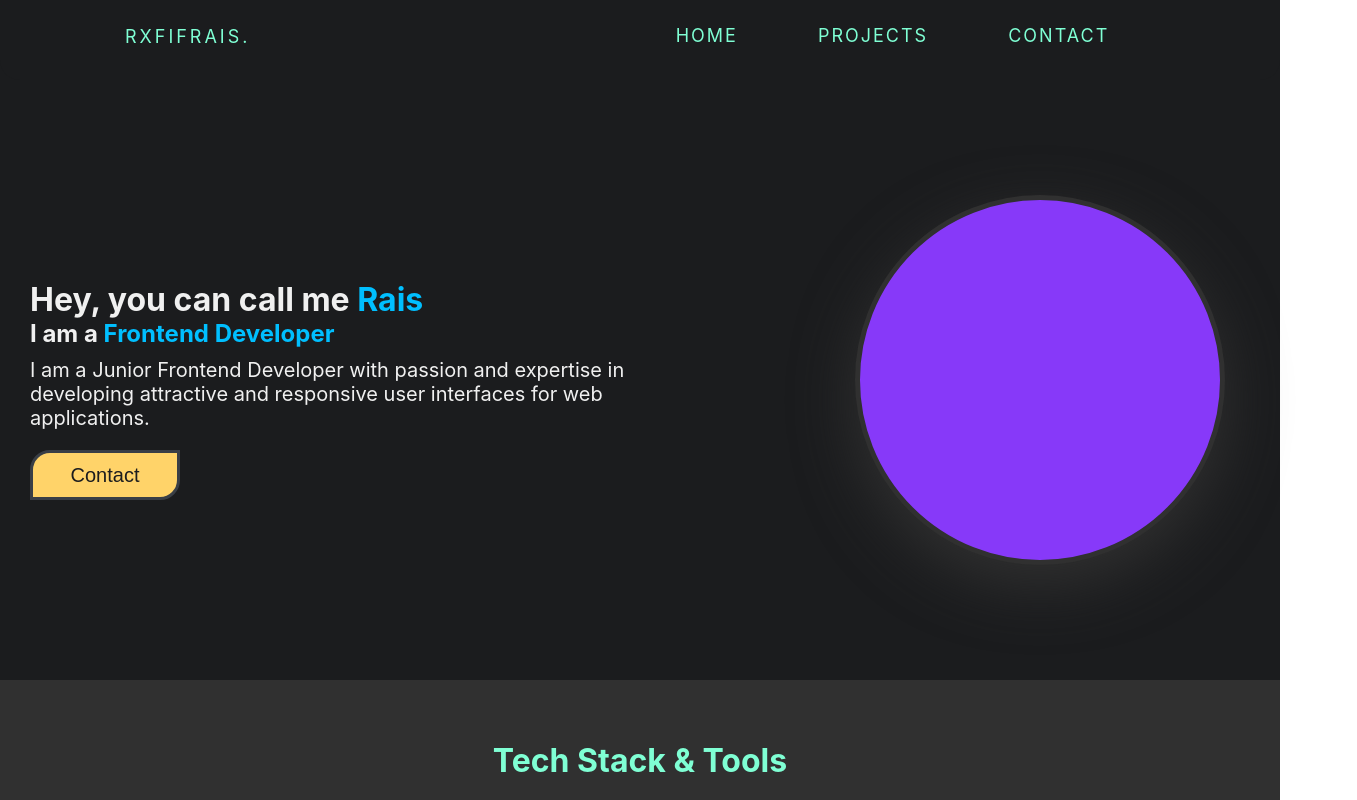
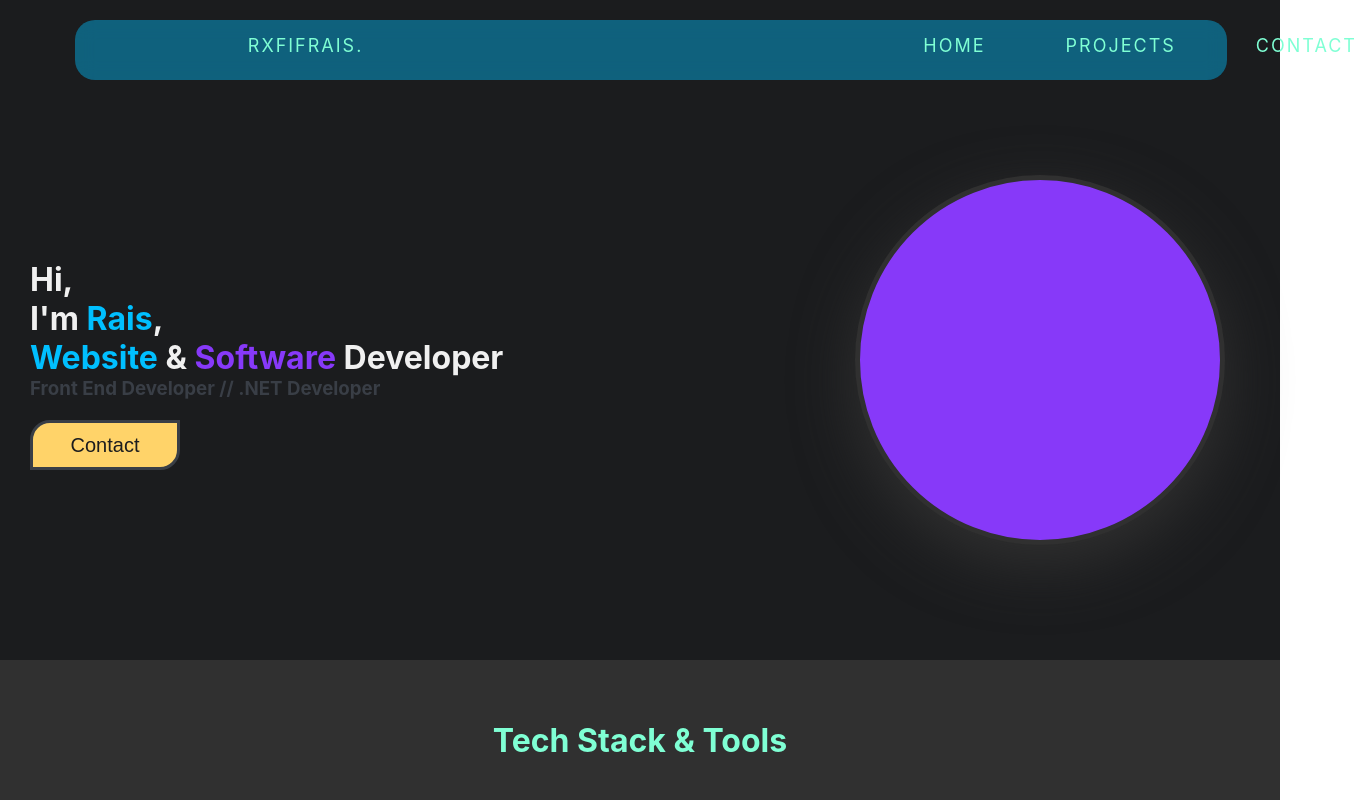
Before and after one commit to aissy1/Portofolio, a React (Create React App) app: page / in a window 1280 px wide. Shown: the top 800 px of the page, 1357 px wide, since content can reach past the window. Built offline with nearby package versions, Linux system fonts and the light colour scheme; some icons are missing.

Commit message:
second commit

```diff
--- a/public/index.html
+++ b/public/index.html
@@ -2,19 +2,17 @@
 <html lang="en">
   <head>
     <meta charset="utf-8" />
-    <link rel="icon" href="%PUBLIC_URL%/favicon.ico" />
     <link
       rel="stylesheet"
       href="https://cdnjs.cloudflare.com/ajax/libs/animate.css/4.1.1/animate.min.css"
     />
     <meta name="viewport" content="width=device-width, initial-scale=1" />
     <meta name="theme-color" content="#000000" />
-    <title>rxfifrais</title>
+    <title>Portofolio || Rxfifrais</title>
     <meta
       name="description"
       content="Web site created using create-react-app"
     />
-    <link rel="apple-touch-icon" href="%PUBLIC_URL%/logo192.png" />
   </head>
   <body>
     <div id="root"></div>
--- a/src/App.css
+++ b/src/App.css
@@ -30,44 +30,21 @@ nav {
   align-items: center;
   justify-content: space-evenly;
   top: 0;
-  height: 80px;
-  width: 100%;
-  background-color: var(--color-1);
-  border-radius: 0 0 20px 20px;
+  height: 60px;
+  width: 90%;
+  background-color: #00bfff6c;
+  backdrop-filter: blur(10px);
+  transform: translate(75px, 20px);
+  border-radius: 20px;
   z-index: 99;
-}
-
-.logo {
-  display: flex;
-  align-items: center;
-  justify-content: center;
-  text-align: start;
-  width: 30%;
-  height: 100%;
-  transform-origin: bottom;
-  transform: translate(-175px, 0);
-}
-
-.logo a {
-  font-size: 18px;
-  padding-bottom: 7px;
-  text-decoration: none;
-  color: var(--color-5);
-  cursor: pointer;
-  letter-spacing: 3px;
-}
-
-.logo:hover .hover-underline-animation:after {
-  transform: scaleX(1);
-  transform-origin: bottom;
 }
 
 ul {
   display: flex;
   flex-direction: row;
-  justify-content: flex-end;
+  justify-content: flex-start;
   text-align: start;
-  width: 30%;
+  width: 70%;
   height: 30px;
   padding: 0;
   margin: 0;
@@ -82,6 +59,10 @@ li {
   cursor: pointer;
   border: none;
   background: none;
+}
+
+li:first-child {
+  margin-right: 30rem;
 }
 
 .cta a {
@@ -116,10 +97,16 @@ li {
   transform-origin: bottom;
 }
 
+.animate_scroll {
+  background-color: #00bfff;
+  height: 10px;
+}
+
 #back-to-top-btn {
   display: none;
   position: fixed;
   top: 90px;
+  width: 110px;
   padding: 10px;
   background-color: var(--color-6);
   color: var(--color-1);
@@ -163,6 +150,7 @@ li {
   width: 600px;
   height: 200px;
   transform: translate(-60px, 0);
+  letter-spacing: 3;
 }
 
 .home_desk h1,
@@ -171,10 +159,9 @@ h2 {
   margin: 0;
 }
 
-.desk {
-  color: var(--color-6);
-  font-size: 20px;
-  margin-top: 10px;
+.home_desk h3 {
+  color: #393E46;
+  margin: 0;
 }
 
 .btn_contact {
@@ -190,6 +177,7 @@ h2 {
   text-align: center;
   color: var(--color-1);
   padding: 0;
+  margin-top: 20px;
   overflow: hidden;
 }
 
@@ -348,7 +336,7 @@ h2 {
 
 .profile_bottom {
   border: 5px double var(--color-2);
-  background-color: var(--color-5);
+  background-color: var(--color-8);
   display: flex;
   align-items: center;
   justify-content: center;
--- a/src/App.js
+++ b/src/App.js
@@ -18,10 +18,12 @@ function App() {
   return (
     <div id="App" className="App">
       <nav>
-        <div className="logo">
-          <a href="#App">RXFIFRAIS.</a>
-        </div>
         <ul>
+          <li className="cta">
+            <a className="hover-underline-animation" href="#App">
+              RXFIFRAIS.
+            </a>
+          </li>
           <li className="cta">
             <a className="hover-underline-animation" href="#App">
               HOME
@@ -38,25 +40,23 @@ function App() {
             </a>
           </li>
         </ul>
+        {/* <div className="animate_scroll"></div> */}
       </nav>
       <div className="home">
         <Scroll />
         <div className="home_desk">
-          <h1 className="animate__animated animate__slideInLeft">
-            Hey, you can call me <span style={{ color: "#00bfff" }}>Rais</span>
+          <h1 className="animate__animated animate__fadeIn">Hi,</h1>
+          <h1 className="animate__animated animate__fadeIn ">
+            I'm <span style={{ color: "#00bfff" }}>Rais</span>,
           </h1>
-          <h2 className="animate__animated animate__fadeIn ">
-            I am a{" "}
-            <span id="jobDesk" style={{ color: "#00bfff" }}>
-              Frontend Developer
-            </span>
-          </h2>
-          <p className="desk animate__animated animate__zoomIn">
-            I am a Junior Frontend Developer with passion and expertise in
-            developing attractive and responsive user interfaces for web
-            applications.
-          </p>
-          <div className="social_wrapper"></div>
+          <h1 className="animate__animated animate__fadeIn">
+            <span style={{ color: "#00bfff" }}>Website</span> & {""}
+            <span style={{ color: "#8739f9" }}>Software </span>
+            <span style={{ color: "#f0f0f0" }}>Developer</span>
+          </h1>
+          <h3 className="animate__animated animate__fadeIn">
+            Front End Developer // .NET Developer
+          </h3>
           <button className="btn_contact" onClick={handleClick}>
             <p className="text">Contact</p>
           </button>
```
Also changed, not shown: public/logo192.png (deleted), public/logo512.png (deleted).
